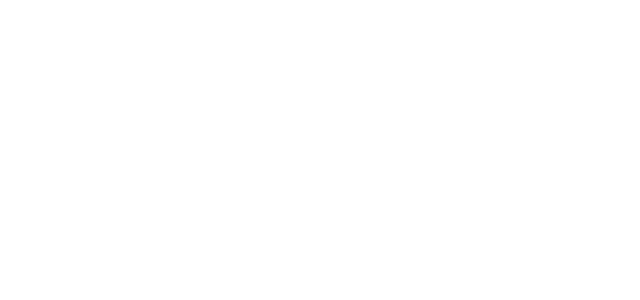
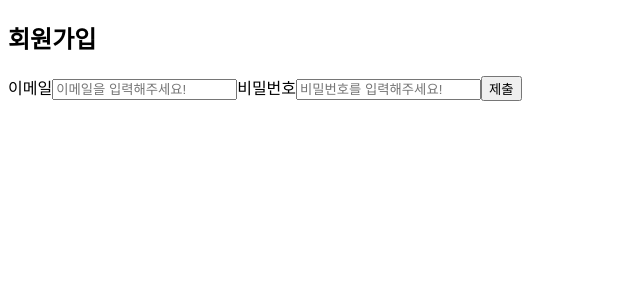
Before and after one commit to seongminn/pre-onboarding-11th-1-16, a React (Create React App) app: page /signup in a window 1280 px wide. Shown: the top 300 px of the page, without its empty margins (0-640 px from the left). Built offline with nearby package versions, Linux system fonts and the light colour scheme.

Commit message:
fetch: signup 페이지 완성(에러 문구까지 보임)

```diff
--- a/src/App.tsx
+++ b/src/App.tsx
@@ -1,5 +1,14 @@
+import { Route, Routes } from 'react-router-dom';
+import Signup from '@/pages/signup';
+
 function App() {
-  return <div className="App"></div>;
+  return (
+    <div className="App">
+      <Routes>
+        <Route path="/signup" element={<Signup />} />
+      </Routes>
+    </div>
+  );
 }
 
 export default App;
--- a/src/index.tsx
+++ b/src/index.tsx
@@ -2,11 +2,14 @@
 import { createRoot } from 'react-dom/client';
 
 import App from './App';
+import { BrowserRouter } from 'react-router-dom';
 
 const root = createRoot(document.getElementById('root') as HTMLElement);
 
 root.render(
   <React.StrictMode>
-    <App />
+    <BrowserRouter>
+      <App />
+    </BrowserRouter>
   </React.StrictMode>,
 );
--- /dev/null
+++ b/src/pages/signup/index.tsx
@@ -0,0 +1,105 @@
+import React, { useCallback, useState, ChangeEvent, FormEvent } from 'react';
+import axios from 'axios';
+import { useNavigate } from 'react-router-dom';
+
+const Signup = () => {
+  const [email, setEmail] = useState('');
+  const [password, setPassword] = useState('');
+  const [signUpError, setSignUpError] = useState('');
+  const [validationError, setValidationError] = useState('');
+  const [disabled, setDisabled] = useState(false);
+  const navigate = useNavigate();
+
+  const onChangeEmail = (e: ChangeEvent<HTMLInputElement>) => {
+    setEmail(e.target.value);
+  };
+
+  const onChangePassword = (e: ChangeEvent<HTMLInputElement>) => {
+    setPassword(e.target.value);
+  };
+
+  const handleSignUp = useCallback(
+    (e: FormEvent) => {
+      e.preventDefault();
+
+      if (!email.includes('@')) {
+        setValidationError('유효한 이메일 주소를 입력해주세요.');
+        setDisabled(true);
+
+        return;
+      }
+
+      if (password.length < 8) {
+        setValidationError('비밀번호는 최소 8자 이상이어야 합니다.');
+        setDisabled(true);
+
+        return;
+      }
+
+      axios
+        .post(
+          'https://www.pre-onboarding-selection-task.shop/auth/signup',
+          {
+            email,
+            password,
+          },
+          {
+            headers: {
+              'Content-Type': 'application/json',
+            },
+          },
+        )
+        .then((response) => {
+          console.log(response);
+          if (response.status === 201) {
+            alert('회원가입이 완료되었습니다!');
+            navigate('/signin');
+          }
+        })
+        .catch((error) => {
+          setSignUpError(error.response.data);
+          console.log(error.response);
+        });
+    },
+    [email, password],
+  );
+
+  return (
+    <section>
+      <form onSubmit={handleSignUp}>
+        <h1 className="title">회원가입</h1>
+        <label htmlFor="email" className="form-label">
+          이메일
+        </label>
+        <input
+          id="email"
+          type="text"
+          className="form-input"
+          value={email}
+          onChange={onChangeEmail}
+          placeholder="이메일을 입력해주세요!"
+          data-testid="email-input"
+        />
+        <label htmlFor="password" className="form-label">
+          비밀번호
+        </label>
+        <input
+          id="password"
+          type="password"
+          className="form-input"
+          value={password}
+          onChange={onChangePassword}
+          placeholder="비밀번호를 입력해주세요!"
+          data-testid="password-input"
+        />
+        <button type="submit" disabled={disabled} data-testid="signup-button">
+          제출
+        </button>
+        {signUpError && <div>{signUpError}</div>}
+        {validationError && <div>{validationError}</div>}
+      </form>
+    </section>
+  );
+};
+
+export default Signup;
```
Also changed, not shown: 2 other files (tests, documents, lock files or other folders).
